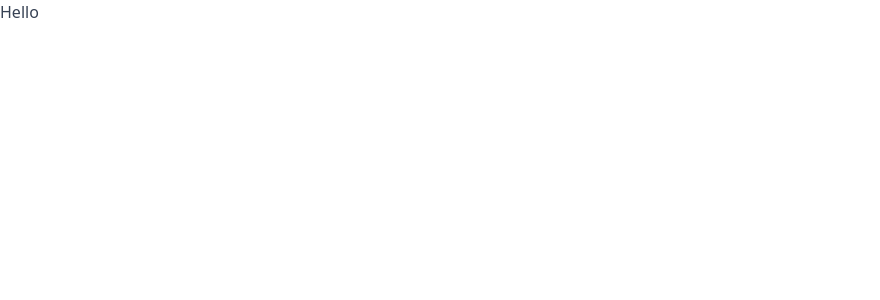
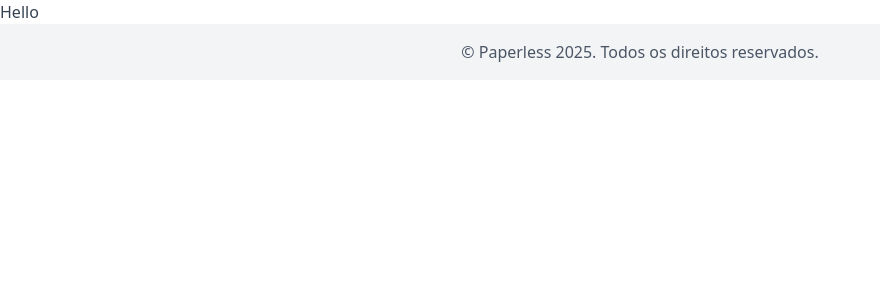
Before and after one commit to dotJosn/Paperless, a Next.js app: page / in a window 1280 px wide. Shown: the top 300 px of the page, without its empty margins (0-880 px from the left). Built offline with nearby package versions, Linux system fonts and the light colour scheme.

Commit message:
feat: create header

```diff
--- /dev/null
+++ b/src/app/components/Footer.tsx
@@ -0,0 +1,12 @@
+
+const Footer = () => {
+  return (
+    <div>
+        <footer className="bg-gray-100 py-4 text-center text-gray-600">
+      <p>© Paperless 2025. Todos os direitos reservados.</p>
+    </footer>
+    </div>
+  );
+};
+
+export default Footer;
--- a/src/app/layout.tsx
+++ b/src/app/layout.tsx
@@ -5,6 +5,7 @@ import { ClerkLoaded, ClerkLoading, ClerkProvider } from '@clerk/nextjs';
 import StarLoader from './components/Loader';
 import { ThemeProvider } from 'next-themes';
 import ThemeCom from './components/ThemeCom';
+import Footer from './components/Footer';
 
 const geistSans = Geist({
   variable: '--font-geist-sans',
@@ -39,6 +40,7 @@ export default function RootLayout({
           <ThemeProvider>
             <ThemeCom>
               {children}
+              <Footer/>
             </ThemeCom>
           </ThemeProvider>
           </ClerkLoaded>
```
